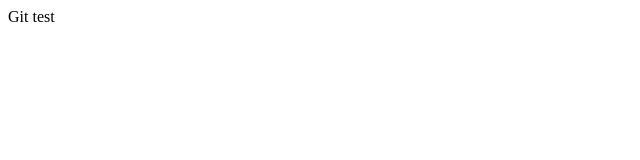
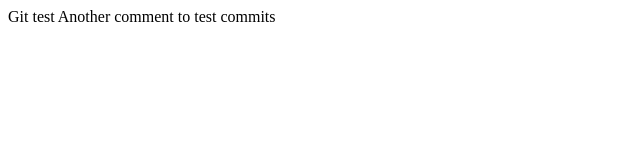
Before and after one commit to CubanNerd/testgit, a plain HTML site: page index.html in a window 1280 px wide. Shown: the whole page, without its empty margins (0-640 px from the left). Drawn offline with Linux system fonts and the light colour scheme.

Commit message:
changed index.html

```diff
--- a/index.html
+++ b/index.html
@@ -5,5 +5,6 @@
 </head>
 <body>
 	Git test
+	Another comment to test commits
 </body>
 </html>
```
